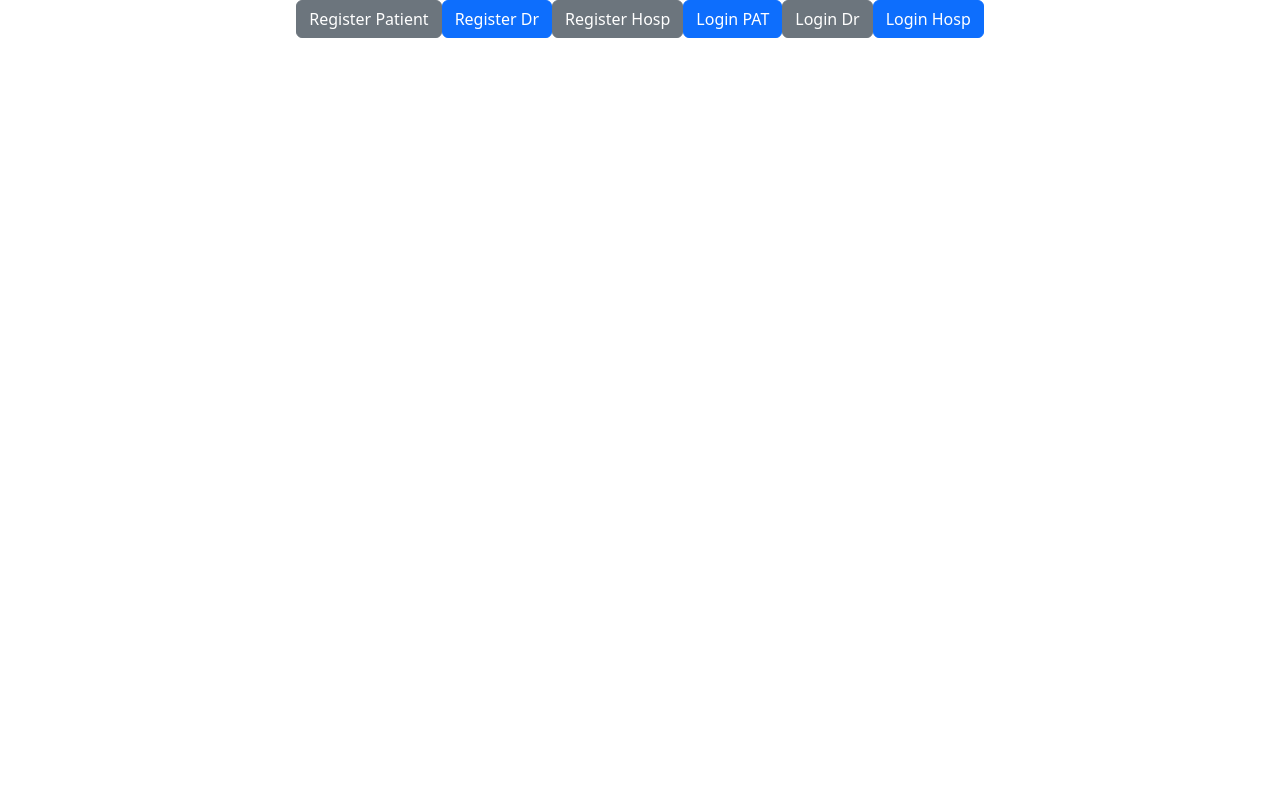
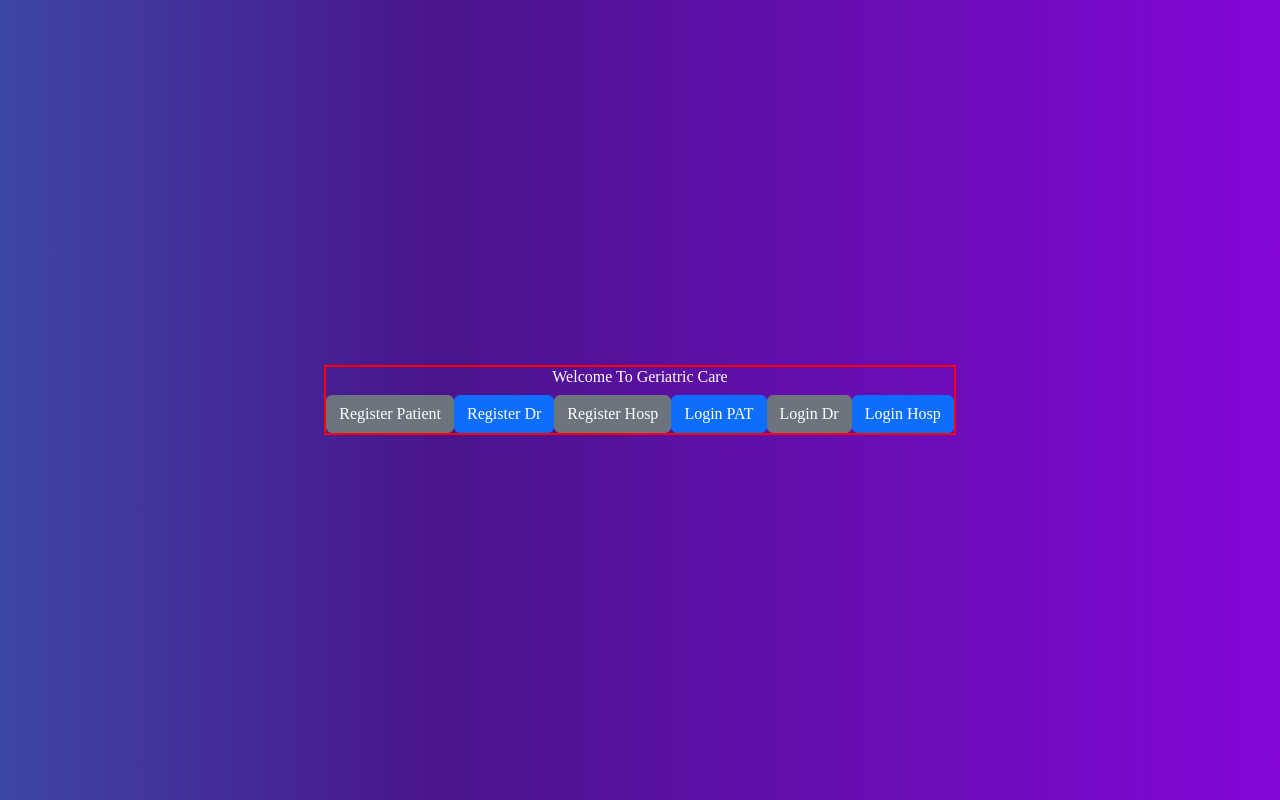
Before and after one commit to siktalaha/geriatricCare, a React (Create React App) app in the folder client/: page / in a window 1280 px wide. Built offline with nearby package versions, Linux system fonts and the light colour scheme.

Commit message:
Commiting from Subhadip

```diff
--- a/client/src/App.js
+++ b/client/src/App.js
@@ -1,4 +1,3 @@
-
 import './App.css';
 import {BrowserRouter,Route,Routes} from 'react-router-dom'
 import Home from './pages/Home';
--- a/client/src/index.css
+++ b/client/src/index.css
@@ -3,3 +3,62 @@
   margin:0;
   box-sizing:border-box;
 }
+body {
+  margin: 0;
+  font-family: "montserrat";
+  background: linear-gradient(
+    to left,
+    #23a6d5,
+    #4a148c,
+    #a200ff,
+    #4a148c,
+    #23a6d5
+  );
+  background-size: 400% 400%;
+  animation: gradientTranisition 50s linear infinite;
+  width: 100%;
+  display: flex;
+  align-items: center;
+  justify-content: center;
+  min-height: 100vh;
+
+  h1 {
+    font-size: 1rem;
+    letter-spacing: normal;
+    color: #ffffff;
+  }
+}
+
+@keyframes gradientTranisition {
+  0% {
+    background-position: 0% 50%;
+  }
+  50% {
+    background-position: 100% 50%;
+  }
+  100% {
+    background-position: 200% 50%;
+  }
+}
+
+.outer-box{
+  height: 100%;
+  border: 2px solid red;
+  display: flex;
+  align-items: center;
+  justify-content: center;
+}
+
+.home-box{
+  flex-direction: column;
+}
+
+.form-box{
+  /* height: 60vh; */
+  /* width: 50vh; */
+  padding: 3rem;
+  display: flex;
+  align-items: center;
+  justify-content: center;
+  border: 2px solid blue;
+}
--- a/client/src/pages/Home.js
+++ b/client/src/pages/Home.js
@@ -4,18 +4,23 @@ import ButtonGroup from 'react-bootstrap/ButtonGroup';
 import {Link,} from 'react-router-dom'
 const Home = () => {
   return (
-    <>
-     <div className='d-flex justify-content-center align-item-center'>
+    <div className='outer-box home-box'>
+      <h1>Welcome To Geriatric Care</h1>
+     <div className='d-flex justify-content-center align-items-center flex-row'>
      <ButtonGroup aria-label="Basic example">
-     <Link to="/register_pat"> <Button variant="secondary" >Register Patient</Button></Link>
-     <Link to="/register_dr"> <Button variant="primary" >Register Dr</Button></Link>
-     <Link to="/register_hosp"> <Button variant="secondary" >Register Hosp</Button></Link>
+    <div className='d-flex align-items-center'>
+      <Link to="/register_pat"> <Button variant="secondary" >Register Patient</Button></Link>
+      <Link to="/register_dr"> <Button variant="primary" >Register Dr</Button></Link>
+      <Link to="/register_hosp"> <Button variant="secondary" >Register Hosp</Button></Link>
+     </div>
+     <div className='d-flex align-items-center'>
      <Link to="/login_pat"> <Button variant="primary" >Login PAT</Button></Link>
      <Link to="/login_dr"> <Button variant="secondary" >Login Dr</Button></Link>
      <Link to="/login_hosp"> <Button variant="primary" >Login Hosp</Button></Link>
+     </div>
     </ButtonGroup>
      </div>
-    </>
+    </div>
   )
 }
 
--- a/client/src/pages/HospDetail.js
+++ b/client/src/pages/HospDetail.js
@@ -1,8 +1,14 @@
-import React from 'react'
+import React, {useState, useEffect} from 'react'
 
 const HospDetail = () => {
+  const hospital = JSON.parse(window.localStorage.getItem('hospitalDetails'));
+  console.log(hospital)
   return (
-    <div>HospDetail</div>
+    <>
+      <div>
+        HospDetail
+      </div>
+    </>
   )
 }
 
--- a/client/src/pages/LoginDr.js
+++ b/client/src/pages/LoginDr.js
@@ -15,30 +15,22 @@ const LoginDr = () => {
           _id:resp.data.data._id,
           email:resp.data.data.email,
           drName:resp.data.data.drName,
-        drPhone: resp.data.data.drPhone,
+          drPhone: resp.data.data.drPhone
         }
-
         window.localStorage.setItem("doctorDetails", JSON.stringify(myObject));
-
-
-
         navigate('/dr_details')
-
       }
       else
       alert(resp.data.message)
-
-
-
      } catch (error) {
        alert(error)
      }
   }
   return (
-    <>
-     <div>
+    <div className='outer-box'>
+     <div className='form-box'>
       <Form layout='vertical' onFinish={submitHandler}>
-        <h1>Doctor please login!!</h1>
+        <h1>Login Dr</h1>
         <Form.Item label="Email" name="email">
           <Input type="email"/>
         </Form.Item>
@@ -50,7 +42,7 @@ const LoginDr = () => {
         </button>
       </Form>
      </div>
-    </>
+    </div>
   )
 }
 
--- a/client/src/pages/LoginHosp.js
+++ b/client/src/pages/LoginHosp.js
@@ -2,7 +2,6 @@ import React from 'react'
 import axios from 'axios'
 import {Form,Input} from 'antd'
 import { useNavigate } from 'react-router-dom'
-
 
 const LoginHosp = () => {
   const navigate=useNavigate()
@@ -12,8 +11,16 @@ const LoginHosp = () => {
         if(resp.data.success)
         {
           alert("Hospital apka login hogaya")
+          console.log(resp.data)
+          const myObject = {
+            _id:resp.data.data._id,
+            email:resp.data.data.email,
+            hospitalName:resp.data.data.HospName,
+            hospitalPhone: resp.data.data.HospPhone,
+            hospitalAddress: resp.data.data.HospAddress
+          }
+          window.localStorage.setItem('hospitalDetails', JSON.stringify(myObject));
           navigate("/hosp_details")
-
         }
         else
         alert("Error hogaya apka")
@@ -24,10 +31,10 @@ const LoginHosp = () => {
     }
   }
   return (
-    <>
-    <div>
+    <div className='outer-box'>
+    <div className='form-box'>
     <Form layout='vertical' onFinish={submitHandler}>
-        <h1>Doctor please login!!</h1>
+        <h1>Login Hospital</h1>
         <Form.Item label="Email" name="email">
           <Input type="email"/>
         </Form.Item>
@@ -39,7 +46,7 @@ const LoginHosp = () => {
         </button>
       </Form>
     </div>
-    </>
+    </div>
   )
 }
 
--- a/client/src/pages/LoginPatient.js
+++ b/client/src/pages/LoginPatient.js
@@ -4,13 +4,7 @@ import {Form,Input} from 'antd'
 import { useNavigate } from 'react-router-dom';
 const LoginPatient = () => {
     const navigate=useNavigate()
-
-
-    //    console.log(inputs)
-
     const submitHandler =async (inputs) => {
-
-        // console.log(inputs)
         try{
             //to prevent auto refresh
             // event.preventDefault()
@@ -50,9 +44,10 @@ const LoginPatient = () => {
 
     }
   return (
-    <>
+    <div className='outer-box'>
+      <div className='form-box'>
        <Form layout='vertical' onFinish={submitHandler}>
-        <h1>Patient 's Guardian  please login!!</h1>
+        <h4>Login Guardian!!</h4>
         <Form.Item label="Email" name="email">
           <Input type="email"/>
         </Form.Item>
@@ -63,7 +58,8 @@ const LoginPatient = () => {
           Login
         </button>
       </Form>
-    </>
+      </div>
+    </div>
   )
 }
 
--- a/client/src/pages/RegisterDr.js
+++ b/client/src/pages/RegisterDr.js
@@ -28,10 +28,10 @@ const RegisterDr = () => {
   }
 
   return (
-    <>
-      <div>
+    <div className='outer-box'>
+      <div className='form-box'>
         <Form layout='vertical' onFinish={submitHandler}>
-          <h1>Patient please register!!</h1>
+          <h4> Register Doctor </h4>
           <Form.Item label="Doctor Name" name="drName">
             <Input type="text" />
           </Form.Item>
@@ -51,7 +51,7 @@ const RegisterDr = () => {
           </button>
         </Form>
       </div>
-    </>
+    </div>
   )
 }
 
--- a/client/src/pages/RegisterHosp.js
+++ b/client/src/pages/RegisterHosp.js
@@ -19,10 +19,10 @@ const RegisterHosp = () => {
     }
   }
   return (
-    <>
-      <div>
+    <div className='outer-box'>
+      <div className='form-box'>
         <Form layout='vertical' onFinish={submitHandler}>
-          <h1>Hospital please register!!</h1>
+          <h4> Register Hospital </h4>
           <Form.Item label="Hospital Name" name="HospName">
             <Input type="text" />
           </Form.Item>
@@ -44,7 +44,7 @@ const RegisterHosp = () => {
           </button>
         </Form>
       </div>
-    </>
+    </div>
   )
 }
 
--- a/client/src/pages/RegisterPatient.js
+++ b/client/src/pages/RegisterPatient.js
@@ -45,10 +45,10 @@ const RegisterPatient = () => {
     }
 
     return (
-        <>
-        <div>
+        <div className='outer-box'>
+        <div className='form-box'>
             <Form layout='vertical' onFinish={submitHandler}>
-                <h1>Patient please register!!</h1>
+                <h1> Register Patient </h1>
                 <Form.Item label="Patient Name" name="pName">
                     <Input type="text" />
                 </Form.Item>
@@ -79,7 +79,7 @@ const RegisterPatient = () => {
             </Form>
             </div>
 
-        </>
+        </div>
     )
 }
 
```
